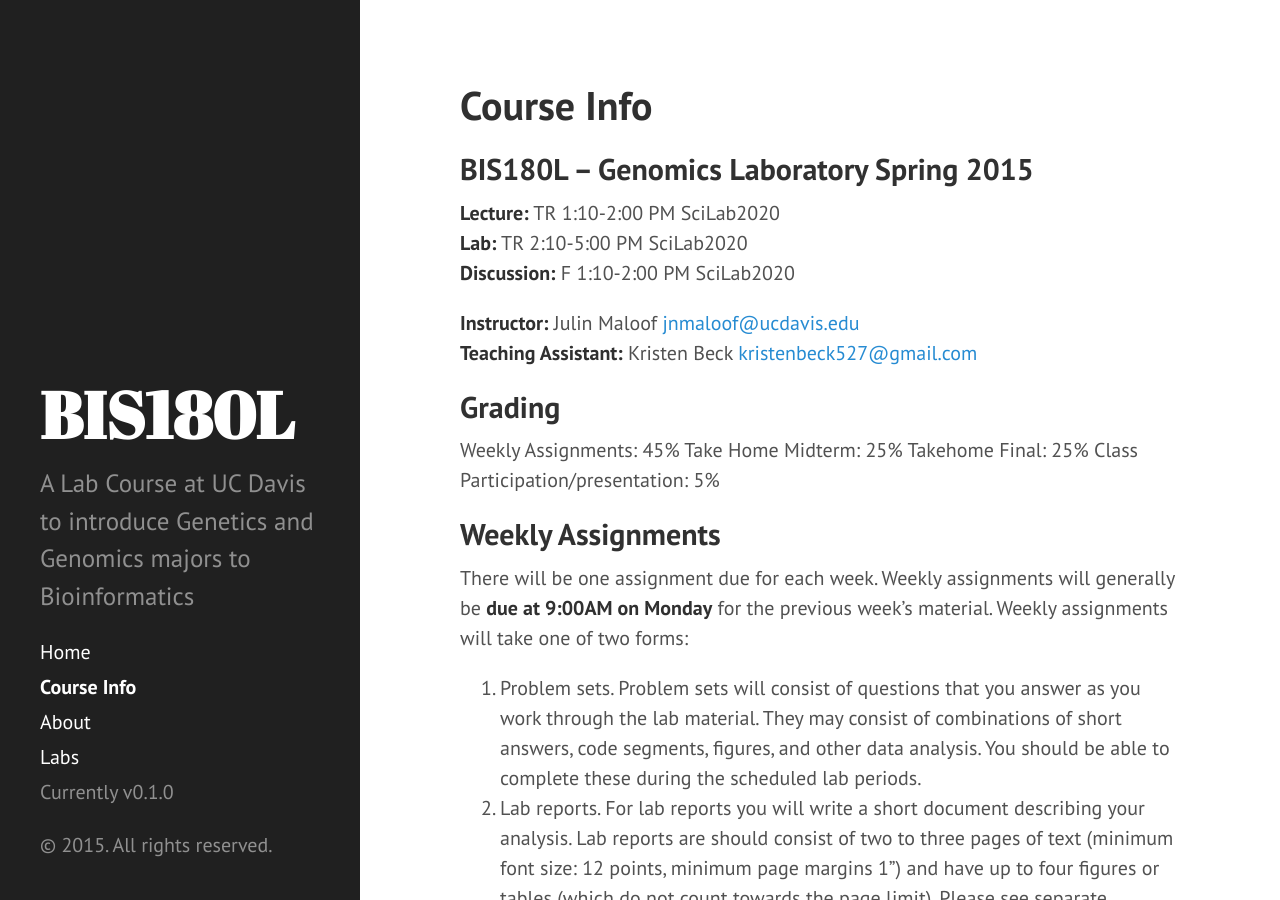
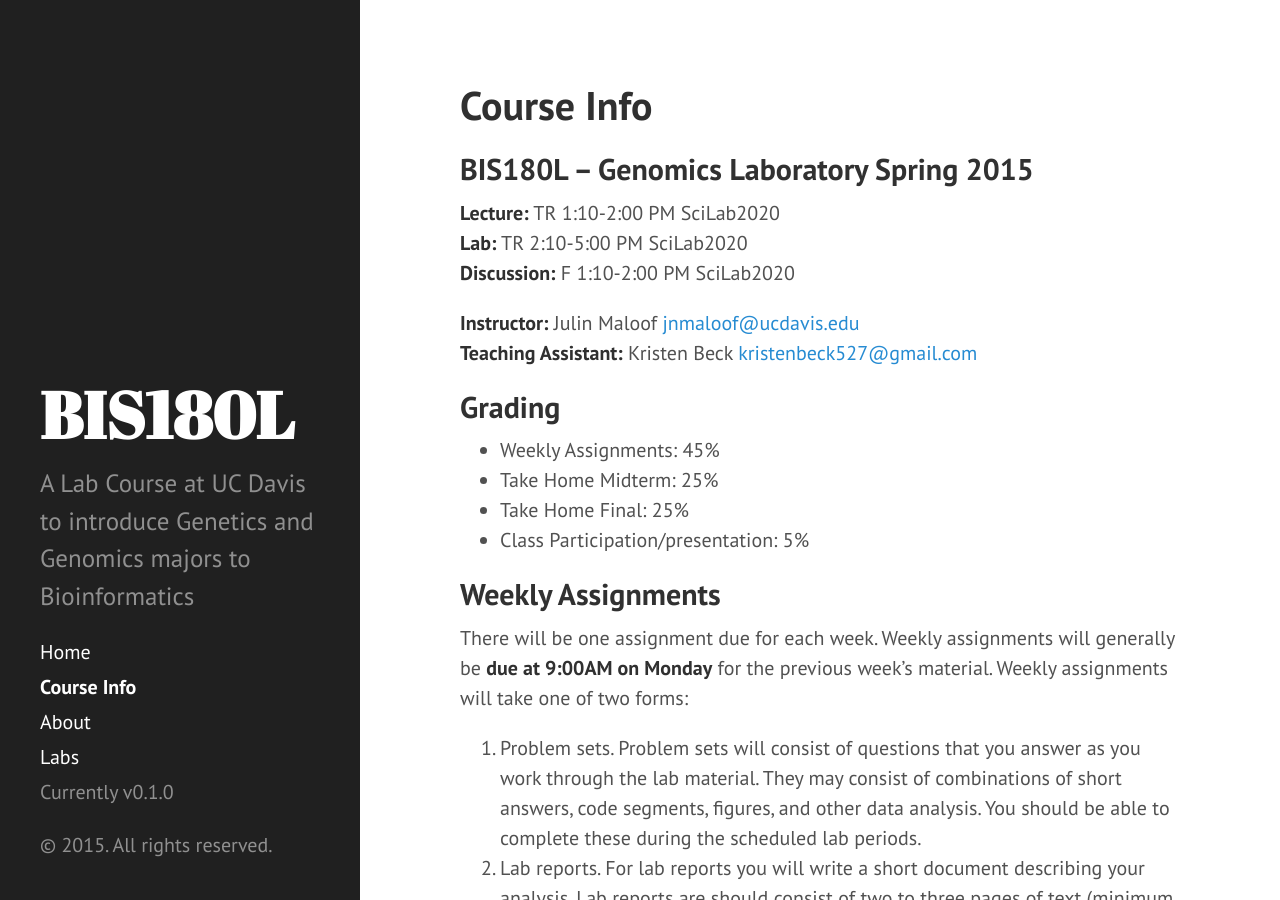
Before and after one commit to rjcmarkelz/BIS180L_web, a Jekyll site: the page built from Course-Info.md, in a window 1280 px wide and 900 px high. Built offline with Jekyll 4.4.1, drawn with Linux system fonts in a browser that asks for light colours; Markdown is read by kramdown in place of the engine named in the settings.

Commit message:
Updated course-info

```diff
--- a/Course-Info.md
+++ b/Course-Info.md
@@ -14,10 +14,11 @@ __Instructor:__  Julin Maloof <jnmaloof@ucdavis.edu>
 __Teaching Assistant:__ Kristen Beck <kristenbeck527@gmail.com>
 
 ## Grading
-Weekly Assignments: 45%
-Take Home Midterm: 25%
-Takehome Final: 25%
-Class Participation/presentation: 5%
+
+* Weekly Assignments: 45%
+* Take Home Midterm: 25%
+* Take Home Final: 25%
+* Class Participation/presentation: 5%
 
 ## Weekly Assignments
 There will be one assignment due for each week. Weekly assignments will generally be __due at 9:00AM on Monday__ for the previous week’s material. Weekly assignments will take one of two forms:
```
